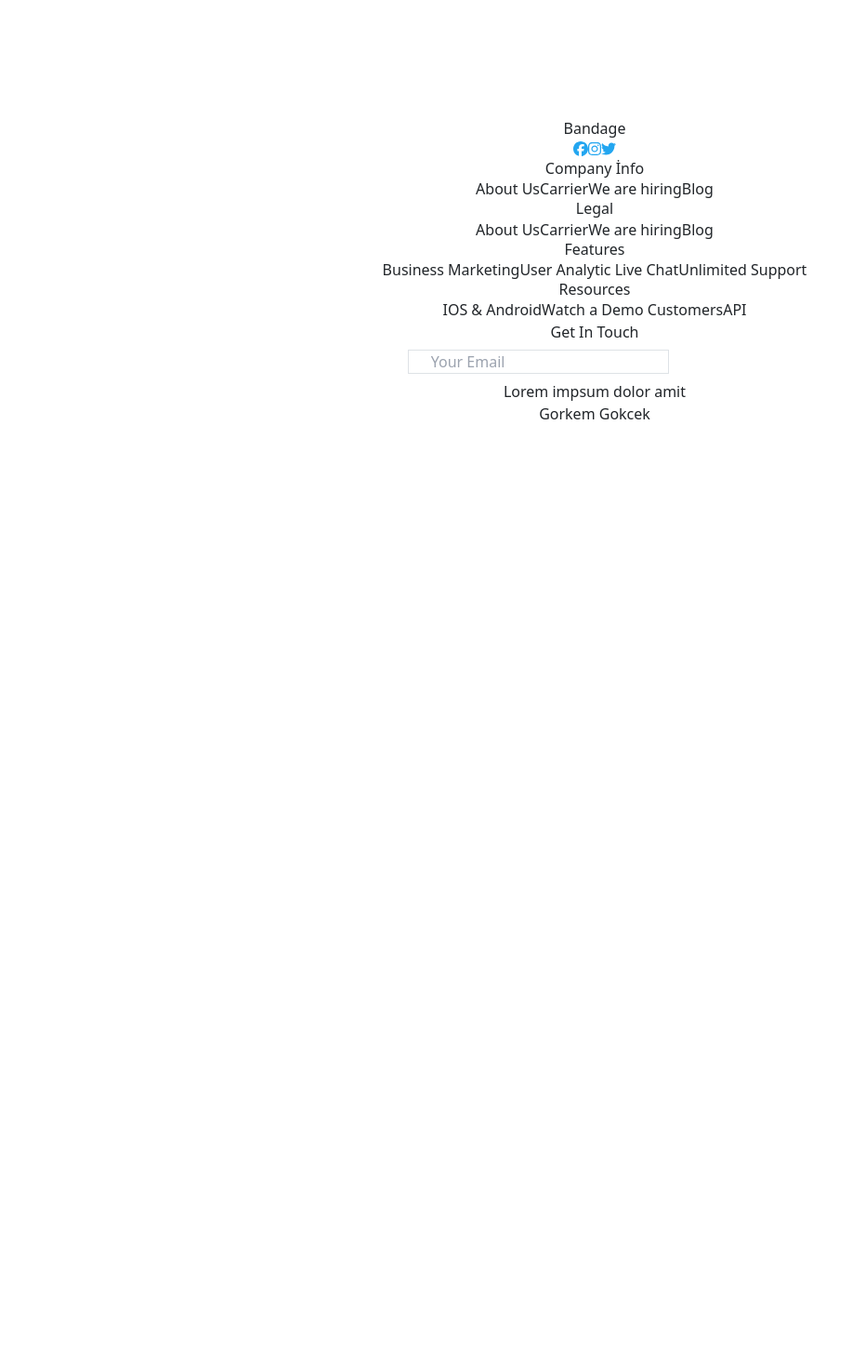
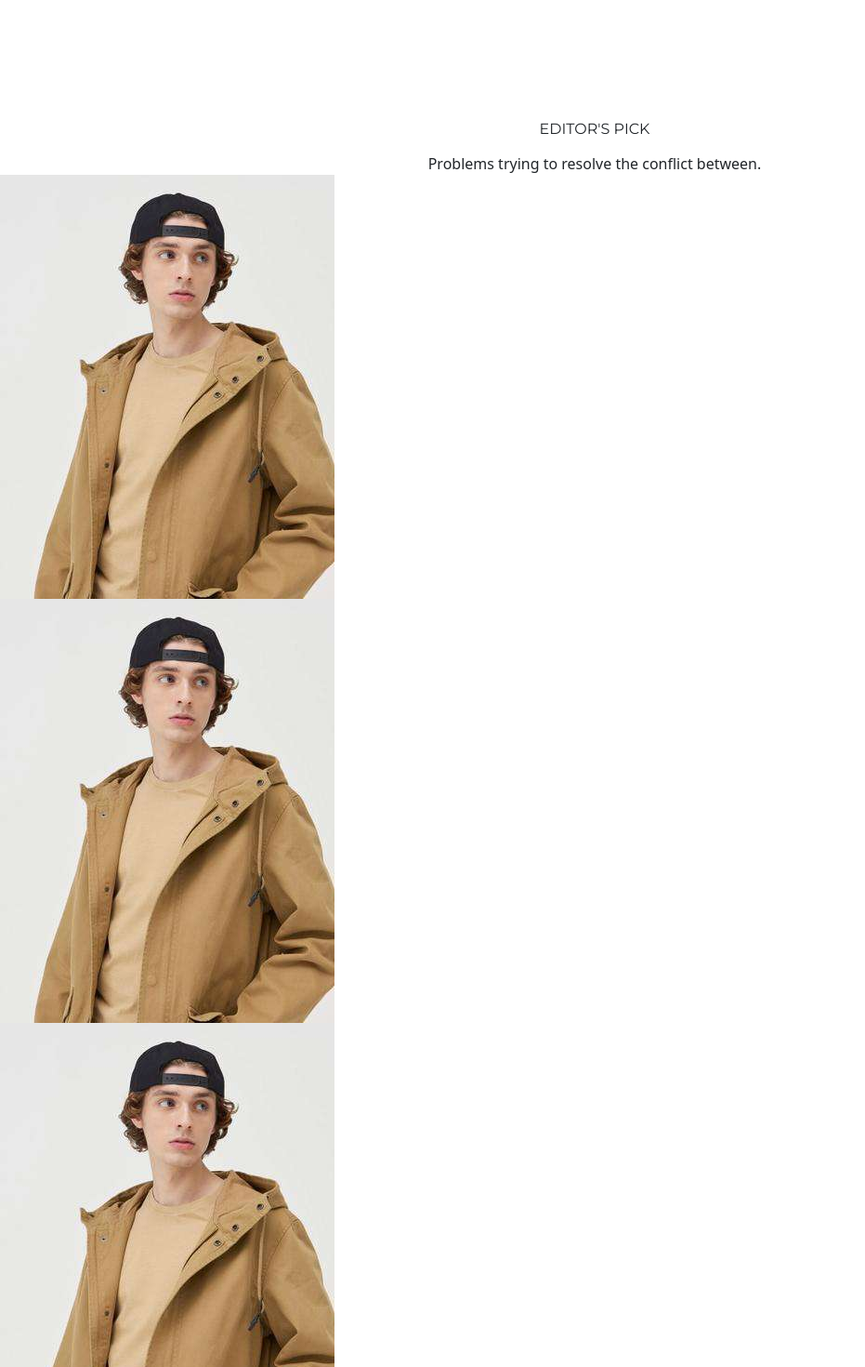
Before and after one commit to gorkemgokcek/my-ecommerce, a React (Vite) app: page / in a window 1280 px wide. Shown: the part 1020-2490 px from the top of the page at 93% size, without its empty margins (0-931 px from the left). Before the commit the page ends 1477 px from the top, so only its background shows below. Built offline with nearby package versions, Linux system fonts and the light colour scheme.

Commit message:
Editor's Pick Section completed!

```diff
--- a/src/pages/HomePage.jsx
+++ b/src/pages/HomePage.jsx
@@ -16,7 +16,30 @@ export default function HomePage(){
                         <button className="text-[24px] font-bold text-white bg-[#2DC071] rounded-[5px] py-3 px-2 w-[50%]">SHOP NOW</button>
                 </div>
             </div>
+
+            <div className="editor-pick py-[80px] relative">
+             <h3 className="font-bold text-[24px] leading-[32px] font-container text-[#252B42] align-middle mb-3">EDITOR'S PICK</h3>
+             <p className="text-[20px] leading-[30px] align-middle">Problems trying to resolve the conflict between. </p>
+               <div className="flex gap-3 justify-center mt-[50px] relative">
+                 <div className="flex">
+                  <img src="editor.jpeg" className="object-cover w-[500px] h-[509px]" />
+                </div>
+              <div className="flex">
+                <img src="editor.jpeg" className="object-cover w-[250px]  h-[509px]"/>
+              </div>
+              <div className="flex-col relative ">
+                 <div className="flex mb-2">
+                  <img src="editor.jpeg" className="object-cover w-[250px] h-[250px]" />
+              </div>
+             <div className="flex">
+                 <img src="editor.jpeg" className="object-cover w-[250px] h-[250px]" />
+          </div>
         </div>
+    </div>
+            </div>
+        </div>
+
+
 
 )
 }
```
Also changed, not shown: public/editor.jpeg (added).
